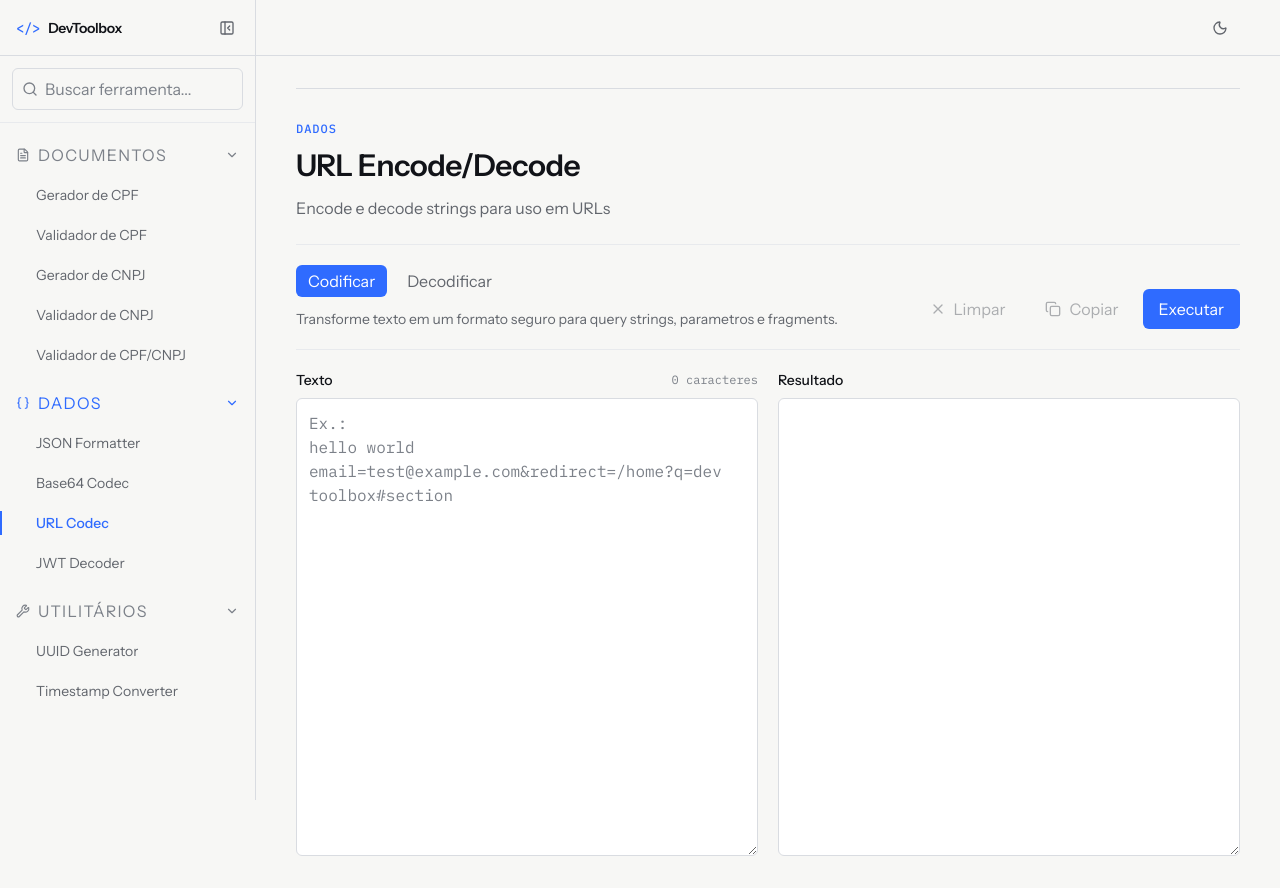
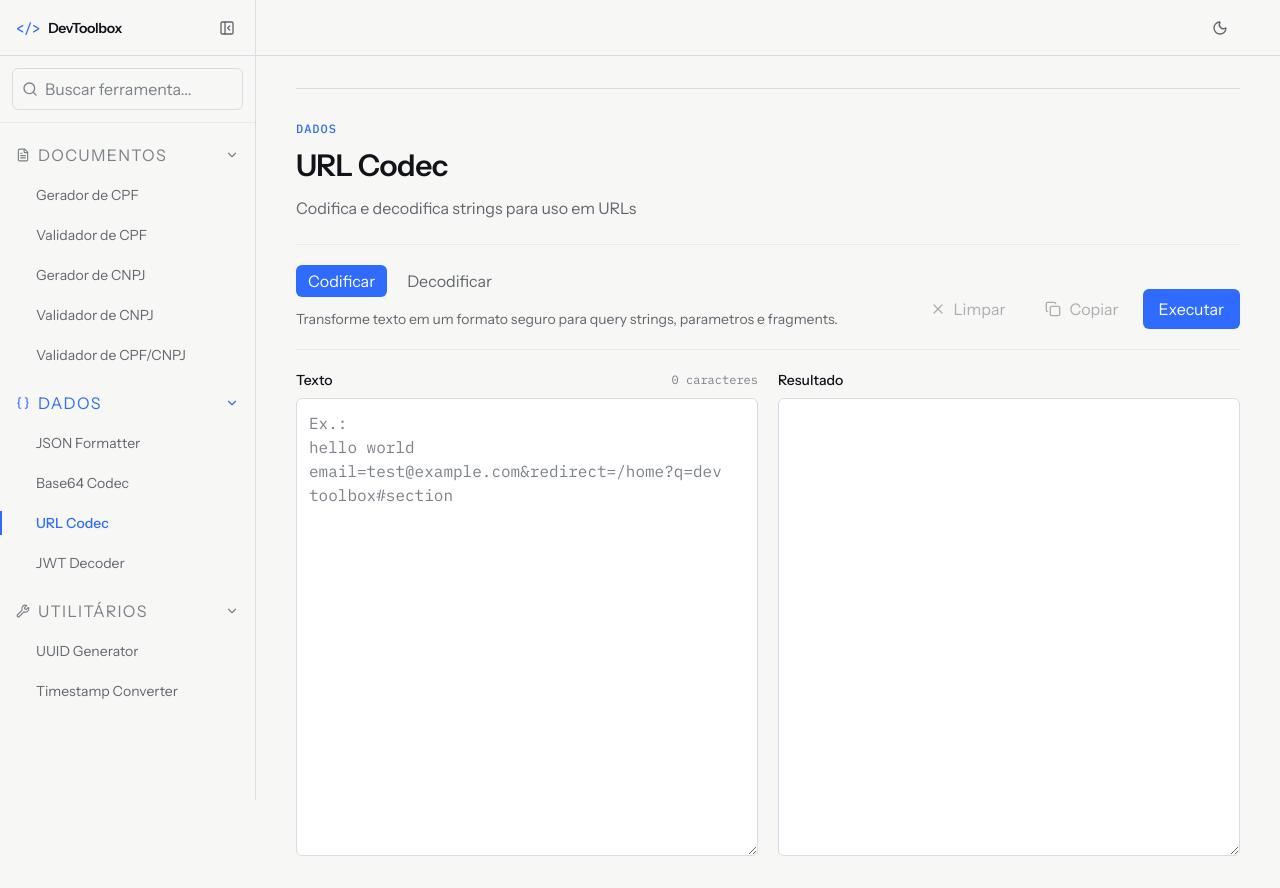
Before and after one commit to GabrielGuilhermess/dev-toolbox, a React (Vite) app: page /url-codec in a window 1280 px wide. Built offline with nearby package versions, Linux system fonts and the light colour scheme.

Commit message:
fix(url): standardize tool name

```diff
--- a/src/features/url-codec/UrlCodecPage.tsx
+++ b/src/features/url-codec/UrlCodecPage.tsx
@@ -40,8 +40,8 @@ export default function UrlCodecPage(): ReactElement {
 
   return (
     <ToolPage
-      title="URL Encode/Decode"
-      description="Encode e decode strings para uso em URLs"
+      title="URL Codec"
+      description="Codifica e decodifica strings para uso em URLs"
       category="data"
     >
       <div className="flex flex-col gap-4 border-b border-[var(--divider-item)] pb-5 lg:flex-row lg:items-end lg:justify-between">
```
